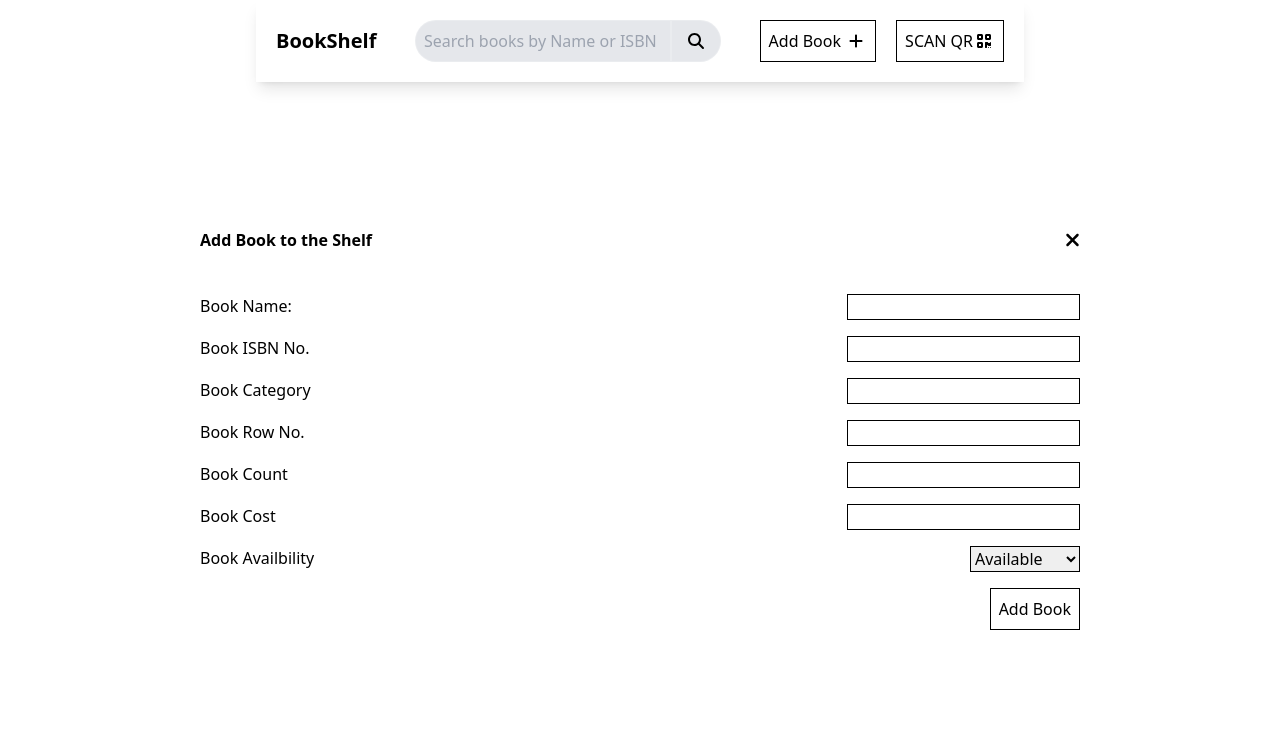
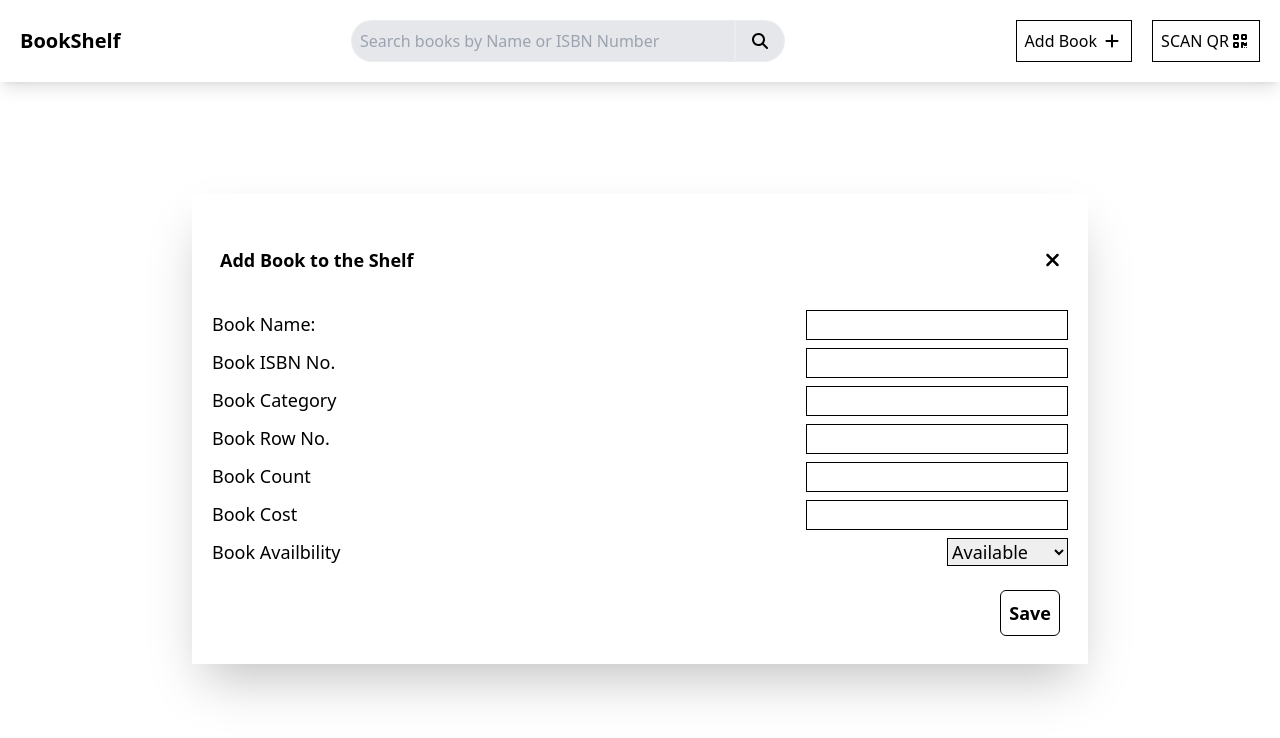
Before and after one commit to Vikash174/BookShelf, a React (Create React App) app: page / in a window 1280 px wide. Both pictures are taken after a click on the element "Add Book". Shown: the top 738 px of the page. Built offline with nearby package versions, Linux system fonts and the light colour scheme.

Commit message:
code clean up and bug fixes

```diff
--- a/src/components/body/add_book/AddBookForm.js
+++ b/src/components/body/add_book/AddBookForm.js
@@ -2,7 +2,12 @@ import React, { useRef } from "react";
 import { FontAwesomeIcon } from "@fortawesome/react-fontawesome";
 import { faXmark } from "@fortawesome/free-solid-svg-icons";
 import { useDispatch, useSelector } from "react-redux";
-import { addBook, setShowBookForm } from "../../../redux/slices/bookSlice";
+import {
+  addBook,
+  setInputErrorMsg,
+  setShowBookForm,
+  updateInputErrorMsg,
+} from "../../../redux/slices/bookSlice";
 import validateInputs from "../../../utils/validateInputs";
 
 const AddBookForm = () => {
@@ -10,6 +15,9 @@ const AddBookForm = () => {
   const currentEditingBook = useSelector(
     (state) => state.books.currentBookForEditing
   );
+  const inputErrorMsg = useSelector((state) => state.books.inputErrorMsg);
+  const showInputErrors = useSelector((state) => state.books.showInputErrors);
+
   const bookList = useSelector((state) => state.books.books);
 
   const bookName = useRef(null);
@@ -20,28 +28,7 @@ const AddBookForm = () => {
   const bookCost = useRef(null);
   const bookAvailbility = useRef(null);
 
-  const bookAvailbilityBoolean = bookAvailbility === "Available" ? true : false;
-
-  const isISBNUnique = (bookList, newBook) => {
-    const existingISBNs = new Set();
-
-    for (const book of bookList) {
-      if (existingISBNs.has(book.isbn)) {
-        // Duplicate ISBN found
-        return false;
-      }
-
-      existingISBNs.add(book.isbn);
-    }
-
-    // ISBN is unique
-    return true;
-  };
-
   const addBookClickHandler = () => {
-    // validate the inputs
-    // then add to the book store
-
     const book = {
       name: bookName.current.value,
       isbn: ISBN_No.current.value,
@@ -49,32 +36,45 @@ const AddBookForm = () => {
       rowNo: bookRowNo.current.value,
       count: bookCount.current.value,
       cost: bookCost.current.value,
-      isAvailable: true,
+      isAvailable: bookAvailbility.current.value === "Available" ? "Yes" : "No",
     };
 
-    const validationErrors = validateInputs(book);
+    const currentBook = bookList.find(
+      (currBook) => book.name === currBook.name
+    );
 
-    const isISBNUni = isISBNUnique(bookList, book);
+    console.log(currentBook);
 
-    if (validationErrors.length !== 0 || !isISBNUni) {
+    let index = bookList.findIndex((book) => book.name === currentBook.name);
+    console.log(index);
+    console.log(typeof bookList, bookList);
+    bookList.splice(index, 1);
+
+    console.log(bookList);
+
+    let validationErrors = validateInputs(book).toString();
+
+    if (validationErrors.length !== 0) {
       console.log(validationErrors);
-      alert("Validation errors:", validationErrors);
+      dispatch(updateInputErrorMsg(validationErrors));
+      dispatch(setInputErrorMsg(true));
       return;
     }
 
     dispatch(addBook(book));
+    dispatch(setShowBookForm(false));
+    dispatch(setInputErrorMsg(false));
   };
 
   const closeClickHandler = () => {
     dispatch(setShowBookForm(false));
+    dispatch(setInputErrorMsg(false));
   };
 
-  console.log(currentEditingBook?.name);
-
   return (
-    <div className="w-[70vw] flex mt-28  flex-col">
+    <div className="w-[70vw] flex mt-28 flex-col shadow-2xl p-5">
       <div className="p-2 font-semibold my-3 flex justify-between items-center">
-        <span> Add Book to the Shelf</span>
+        <span className="text-sm md:text-lg"> Add Book to the Shelf</span>
         <div
           className=" my-3 text-xl hover:cursor-pointer"
           onClick={closeClickHandler}
@@ -84,64 +84,75 @@ const AddBookForm = () => {
       </div>
 
       <div>
-        <form className="flex flex-col" onSubmit={(e) => e.preventDefault()}>
-          <label className="flex justify-between p-2">
+        <form
+          id="book_form"
+          className="flex flex-col text-sm md:text-lg"
+          onSubmit={(e) => e.preventDefault()}
+        >
+          <label className="flex justify-between py-1">
             Book Name:
             <input
+              id="name_input"
               ref={bookName}
               defaultValue={currentEditingBook?.name}
               className="border border-black"
               type="text"
             />
           </label>
-          <label className="flex justify-between p-2">
+          <label className="flex justify-between py-1">
             Book ISBN No.
             <input
+              id="isbn_input"
               ref={ISBN_No}
               defaultValue={currentEditingBook?.isbn}
               className="border border-black"
               type="text"
             />
           </label>
-          <label className="flex justify-between p-2">
+          <label className="flex justify-between py-1">
             Book Category
             <input
+              id="category_input"
               ref={bookCategory}
               className="border border-black"
               type="text"
               defaultValue={currentEditingBook?.category}
             />
           </label>
-          <label className="flex justify-between p-2">
+          <label className="flex justify-between py-1">
             Book Row No.
             <input
+              id="row_number_input"
               ref={bookRowNo}
               className="border border-black"
               type="text"
               defaultValue={currentEditingBook?.rowNo}
             />
           </label>
-          <label className="flex justify-between p-2">
+          <label className="flex justify-between py-1">
             Book Count
             <input
+              id="count_input"
               ref={bookCount}
               className="border border-black"
               type="text"
               defaultValue={currentEditingBook?.count}
             />
           </label>
-          <label className="flex justify-between p-2">
+          <label className="flex justify-between py-1">
             Book Cost
             <input
+              id="cost_input"
               ref={bookCost}
               className="border border-black"
               type="text"
               defaultValue={currentEditingBook?.cost}
             />
           </label>
-          <label className="flex justify-between p-2">
+          <label className="flex justify-between py-1">
             Book Availbility
             <select
+              id="availbility_input"
               ref={bookAvailbility}
               className="border border-black"
               defaultValue={currentEditingBook?.isAvailable}
@@ -150,11 +161,16 @@ const AddBookForm = () => {
               <option value={false}> Unavailable </option>
             </select>
           </label>
+          {showInputErrors && (
+            <p className="p-5 text-red-700 font-bold text-sm">
+              ! Warning : {inputErrorMsg} !
+            </p>
+          )}
           <button
-            className="self-end p-2 border border-black m-2"
+            className="self-end p-2 border border-black m-2 rounded-md mt-5 hover:opacity-80 font-bold"
             onClick={addBookClickHandler}
           >
-            Add Book
+            Save
           </button>
         </form>
       </div>
--- a/src/components/body/books_container/BookCard.js
+++ b/src/components/body/books_container/BookCard.js
@@ -23,7 +23,7 @@ const BookCard = (props) => {
   };
 
   return (
-    <div className=" border border-black p-5 rounded-lg m-2">
+    <div className="border border-black p-5 rounded-lg m-2 shadow-md ">
       <div>
         <h2>
           <strong>Book Title: </strong>
@@ -46,8 +46,7 @@ const BookCard = (props) => {
           {book.count}
         </h2>
         <h2>
-          <strong>Cost: </strong>
-          {book.cost}
+          <strong>Cost: </strong>₹ {book.cost}
         </h2>
         <h2>
           <strong>Is Available: </strong>
@@ -55,9 +54,9 @@ const BookCard = (props) => {
         </h2>
       </div>
 
-      <div className="flex flex-col md:flex-row gap-5 md:justify-between">
+      <div className="flex flex-col md:flex-row gap-5 md:justify-between mt-5">
         <button
-          className="p-1 border border-black rounded-md md:rounded-l-md md:rounded-r-none"
+          className="p-1 border border-black rounded-md"
           onClick={() => editClickHandler(book)}
         >
           Edit
@@ -65,7 +64,7 @@ const BookCard = (props) => {
         </button>
 
         <button
-          className="p-1 border border-black rounded-md md:rounded-r-md md:rounded-l-none mt-2 md:mt-0"
+          className="p-1 border border-black rounded-md"
           onClick={() => deleteClickHandler(book)}
         >
           Delete
--- a/src/components/body/books_container/BookContainer.js
+++ b/src/components/body/books_container/BookContainer.js
@@ -6,8 +6,6 @@ const BookContainer = () => {
   const bookList = useSelector((state) => state.books.books);
   const searchTerm = useSelector((state) => state.books.searchTerm);
 
-  console.log(typeof bookList, bookList);
-
   const filteredBooks = bookList.filter(
     (book) =>
       book.name.toLowerCase().includes(searchTerm) ||
@@ -15,15 +13,24 @@ const BookContainer = () => {
   );
 
   return bookList.length === 0 ? (
-    <h1> you don't have any book in store</h1>
+    <div className="mt-10 p-5 flex flex-col items-center gap-5">
+      <img
+        className="m-6"
+        src="https://media.istockphoto.com/id/1160151100/vector/white-book-shelf-mockup-on-the-wall-3d-realistic-design-of-minimalist-bookshelf-with-blank.jpg?s=612x612&w=0&k=20&c=EZSR9mY43g2t2Sp79PI4xVLwQDOaCcJq4LnCBRZHKs4="
+        alt="empty bookshelf"
+      />
+      <h1 className="font-semibold text-2xl text-center">
+        You don't have any book in store, add book to your bookshelf
+      </h1>
+    </div>
   ) : (
     <>
-      <div className="flex flex-wrap p-5 w-full md:w-[80vw] lg:w-[70vw] xl:w-[60vw] mx-auto">
+      <div className="flex flex-wrap p-5 w-full md:w-[80vw] lg:w-[70vw] xl:w-[60vw] ">
         {filteredBooks.map((book) => {
           return (
             <div
               key={book.name}
-              className="w-full md:w-1/2 lg:w-1/3 xl:w-1/4 p-2"
+              className="w-full sm:w-1/2 md:w-1/2 lg:w-1/3 xl:w-1/4 p-2"
             >
               <BookCard book={book} />
             </div>
--- a/src/components/body/books_container/DeleteWarning.js
+++ b/src/components/body/books_container/DeleteWarning.js
@@ -26,7 +26,6 @@ const DeleteWarning = () => {
       (book) => book.isbn !== bookToDelete.isbn
     );
 
-    console.log("Deleted the object");
     return Array.from(updatedBookList);
   }
 
--- a/src/components/header/Header.js
+++ b/src/components/header/Header.js
@@ -25,14 +25,15 @@ const Header = () => {
   };
 
   return (
-    <div className="flex flex-col md:flex-row justify-between p-5 shadow-lg items-center w-full md:w-[80vw] lg:w-[70vw] xl:w-[60vw] mx-auto">
+    <div className="flex flex-col sm:flex-row  justify-between p-5 shadow-lg items-center w-full ">
       <div>
         <h1 className="text-xl font-bold">BookShelf</h1>
       </div>
 
       <div className="flex items-center mt-3 md:mt-0">
         <input
-          className="p-2 rounded-l-full w-full md:w-64 bg-gray-200 border border-[#ffffff33]"
+          id="book_search_input_box"
+          className="p-2 rounded-l-full w-full md:w-64 lg:w-96 bg-gray-200 border border-[#ffffff33]"
           type="text"
           placeholder="Search books by Name or ISBN Number"
           value={searchTerm}
--- a/src/index.js
+++ b/src/index.js
@@ -16,6 +16,6 @@ root.render(
 );
 
 // If you want to start measuring performance in your app, pass a function
-// to log results (for example: reportWebVitals(console.log))
+
 // or send to an analytics endpoint. Learn more: https://bit.ly/CRA-vitals
 reportWebVitals();
--- a/src/redux/slices/bookSlice.js
+++ b/src/redux/slices/bookSlice.js
@@ -4,6 +4,8 @@ const initialState = {
   books: [],
   showBookForm: false,
   showDeletWarning: false,
+  showInputErrors: false,
+  inputErrorMsg: "",
   currentBookForEditing: null,
   currentBookForDeleting: null,
   searchTerm: "",
@@ -29,6 +31,12 @@ export const bookSlice = createSlice({
     setShowDeleteWarning: (state, action) => {
       state.showDeletWarning = action.payload;
     },
+    setInputErrorMsg: (state, action) => {
+      state.showInputErrors = action.payload;
+    },
+    updateInputErrorMsg: (state, action) => {
+      state.inputErrorMsg = action.payload;
+    },
     updateBooksArray: (state, action) => {
       state.books = action;
     },
@@ -47,5 +55,7 @@ export const {
   setShowDeleteWarning,
   updateBooksArray,
   setSearchTerm,
+  setInputErrorMsg,
+  updateInputErrorMsg,
 } = bookSlice.actions;
 export default bookSlice.reducer;
```
